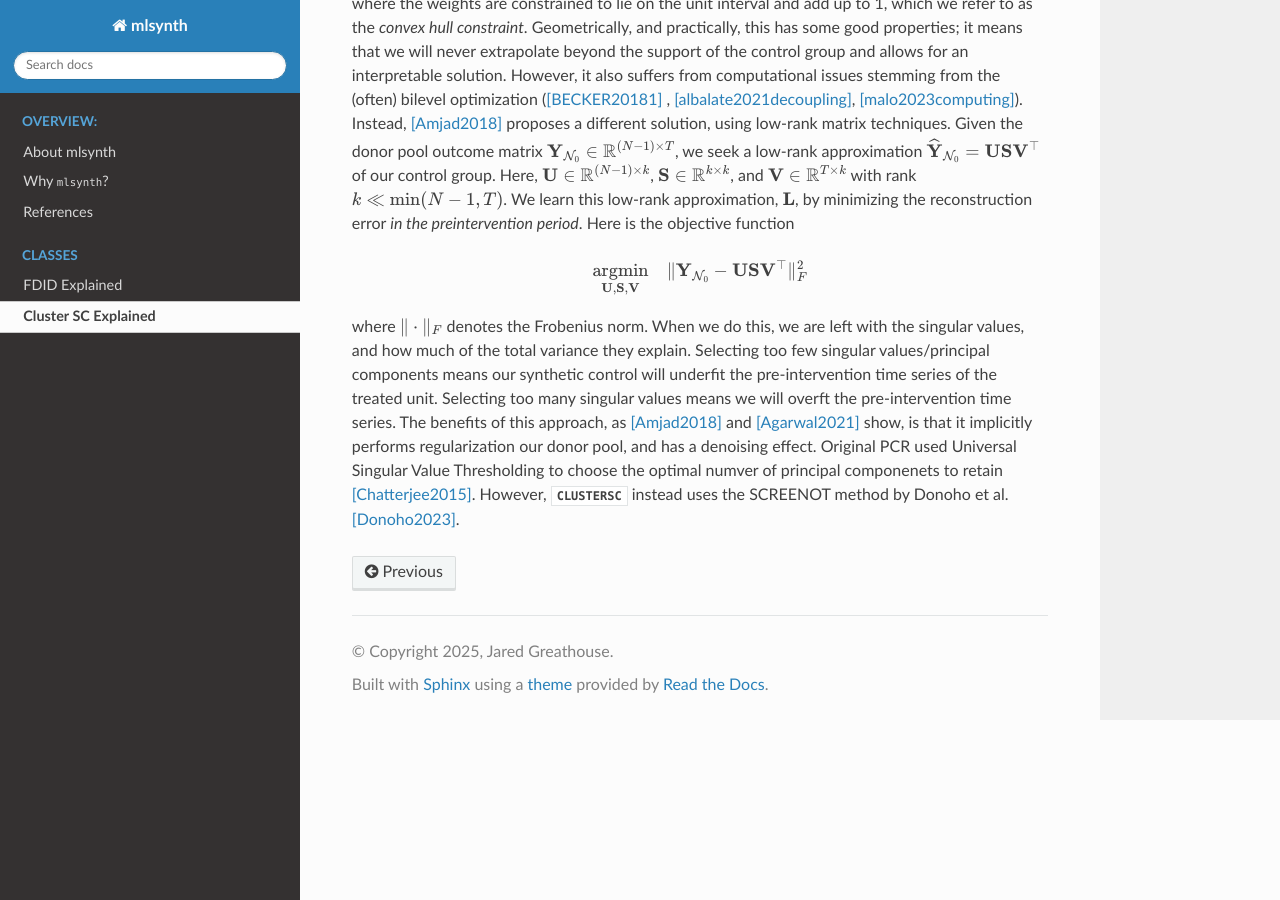
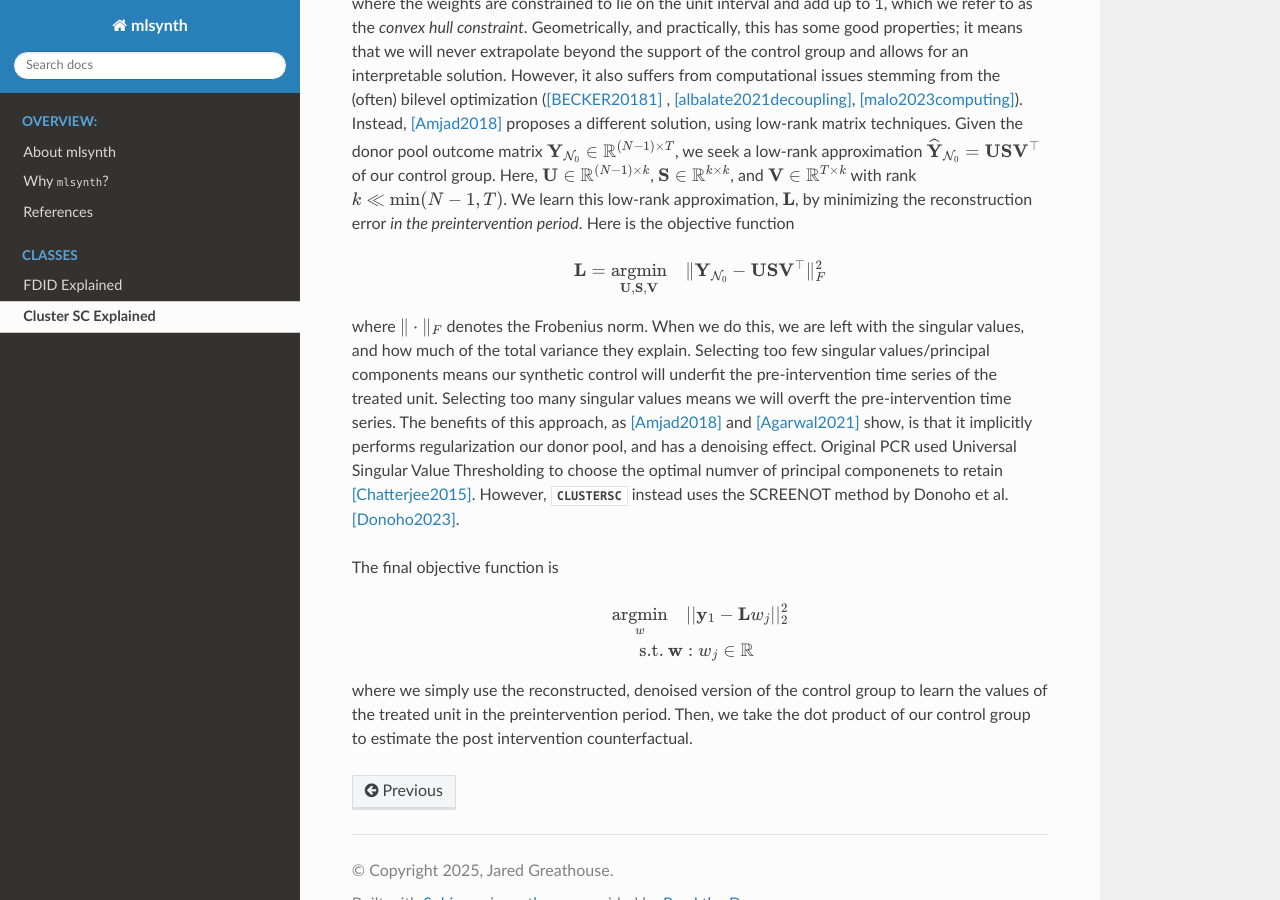
Before and after one commit to jgreathouse9/mlsynth, a Sphinx documentation site: the page built from docs/clustersc.rst, in a window 1280 px wide and 900 px high, scrolled down 1226 px. Built offline with Sphinx 7.4.7 and the Read the Docs theme 3.1.0, drawn with Linux system fonts in a browser that asks for light colours; pages that are not in the unit, such as notebooks, are missing from menus.

Commit message:
Update clustersc.rst

```diff
--- a/docs/clustersc.rst
+++ b/docs/clustersc.rst
@@ -43,6 +43,17 @@ where the weights are constrained to lie on the unit interval and add up to 1, w
 
 .. math::
 
-   \underset{\mathbf{U}, \mathbf{S}, \mathbf{V}}{\text{argmin}} \quad \|\mathbf{Y}_{\mathcal{N}_0} - \mathbf{U} \mathbf{S} \mathbf{V}^\top\|_F^2
+   \mathbf{L}=\underset{\mathbf{U}, \mathbf{S}, \mathbf{V}}{\text{argmin}} \quad \|\mathbf{Y}_{\mathcal{N}_0} - \mathbf{U} \mathbf{S} \mathbf{V}^\top\|_F^2
 
 where :math:`\|\cdot\|_F` denotes the Frobenius norm. When we do this, we are left with the singular values, and how much of the total variance they explain. Selecting too few singular values/principal components means our synthetic control will underfit the pre-intervention time series of the treated unit. Selecting too many singular values means we will overft the pre-intervention time series. The benefits of this approach, as [Amjad2018]_ and [Agarwal2021]_ show, is that it implicitly performs regularization our donor pool, and has a denoising effect. Original PCR used Universal Singular Value Thresholding to choose the optimal numver of principal componenets to retain [Chatterjee2015]_. However, :class:`CLUSTERSC` instead uses the SCREENOT method by Donoho et al. [Donoho2023]_.
+
+The final objective function is
+
+.. math::
+
+   \begin{align}
+       \underset{w}{\text{argmin}} & \quad ||\mathbf{y}_{1} - \mathbf{L} w_j||_{2}^2 \\
+       \text{s.t.} \: & \mathbf{w}: w_{j} \in \mathbb{R}
+   \end{align}
+
+where we simply use the reconstructed, denoised version of the control group to learn the values of the treated unit in the preintervention period. Then, we take the dot product of our control group to estimate the post intervention counterfactual.
```
